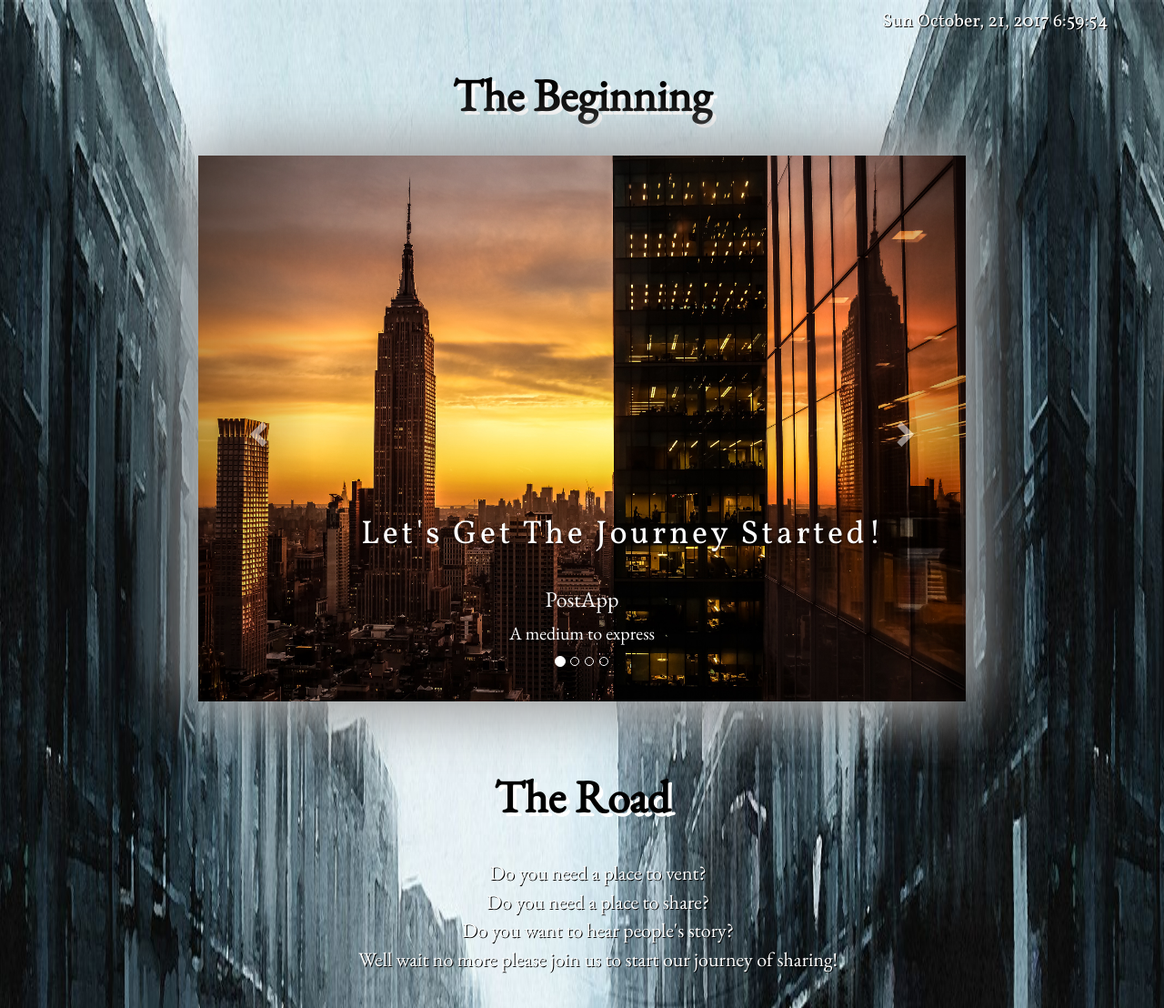
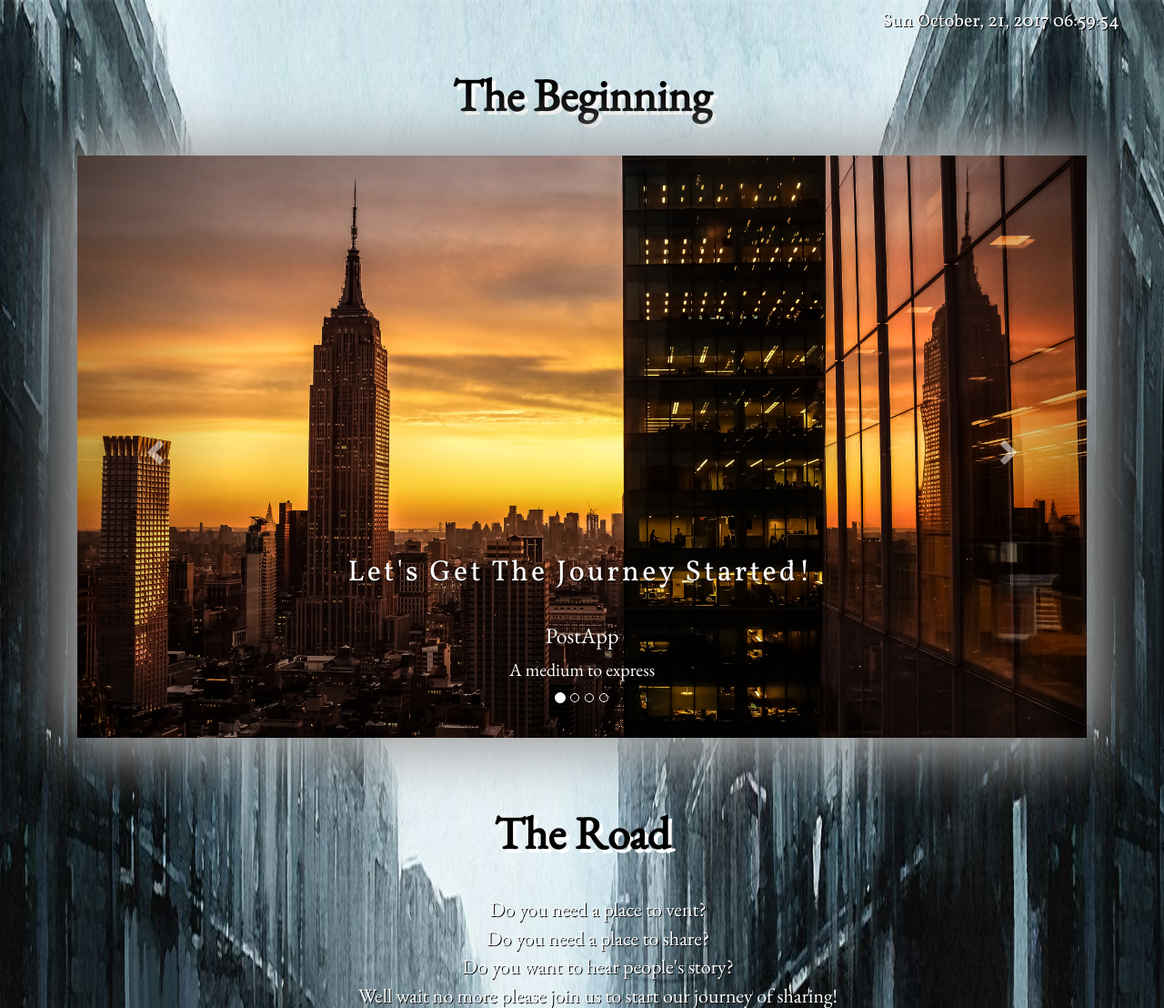
Before and after one commit to diepnn94/PostApp22, a Flask app: page / in a window 1280 px wide. Shown: the part 55-1163 px from the top of the page at 91% size. Run offline with Flask 2, Linux system fonts and the light colour scheme; some libraries are stand-ins or nearby versions.

Commit message:
fixing main page screen size

```diff
--- a/static/custom.css
+++ b/static/custom.css
@@ -25,7 +25,7 @@
 
 
 
-@media only screen and (min-width: 10px) and (max-width:319px) {
+/*@media only screen and (min-width: 10px) and (max-width:319px) {
   img{
     width: 100%;
     height:80vmax;
@@ -160,7 +160,7 @@
 
   }
 }
-
+*/
 
 .navbar.navbar-inverse{
   margin-bottom: 0;
@@ -175,8 +175,10 @@
 
 .mainSlideShow{
   width: 100%;
-  min-height: 600px;
-  max-height: 500px;
+  /*min-height: 600px;
+  max-height: 500px;*/
+  min-height: 80vh;
+  max-height: 80vh;
 }
 
 .font{
@@ -230,7 +232,9 @@ table.maingallery tbody tr td img{
   white-space: nowrap; /* Keeps the content on a single line */
   margin: 0 auto; /* Gives that scrolling effect as the typing happens */
   letter-spacing: .10em; /* Adjust as needed */
-  width: 16.5em;
+  /*width: 16.5em;*/
+  font-size: 2.5vw;
+  width: 42vw;
   display: inline-block;
   animation:
     typing 7s steps(29, end),
@@ -241,7 +245,8 @@ table.maingallery tbody tr td img{
 /* The typing effect */
 @keyframes typing {
   from { width: 0 }
-  to { width: 16.5em}
+  /*to { width: 16.5em}*/
+  to { width: 42vw}
 }
 
 /* The typewriter cursor effect */
--- a/static/responsiveElement.js
+++ b/static/responsiveElement.js
@@ -7,9 +7,19 @@ function updateClock(){
   var month = monthList[currentTime.getMonth()];
   var year = currentTime.getFullYear();
   var day = dayList[currentTime.getDay()];
-  var hour = currentTime.getHours();
-  var min = currentTime.getMinutes();
-  var sec = currentTime.getSeconds();
+  var hour = currentTime.getHours().toString();
+  var min = currentTime.getMinutes().toString();
+  var sec = currentTime.getSeconds().toString();
+  if (hour.length ==1){
+    hour = "0" + hour;
+  }
+  if (min.length ==1){
+    min = "0" + min;
+  }
+
+  if (sec.length ==1){
+    sec = "0" + sec;
+  }
   var time = day+" " +month+ ", " + date + ", "+year +" "+ hour +":" + min + ":"+sec;
   // var dateString =  currentTime.getDate() + " " +currentTime.getMonth() + " " +
   // currentTime.getHours() + ":" +currentTime.getMinutes() + ":"
@@ -95,7 +105,6 @@ function postControl(name){
 
 
 function postMessage(name){
-  // var date = new Date();
   var currentTime = new Date();
   var dayList = ["Mon", "Tue", "Wed", "Thu", "Fri", "Sat", "Sun"];
   var monthList = [ "January", "February", "March", "April", "May", "June", "July", "August", "September", "October", "November", "December" ];
@@ -103,19 +112,23 @@ function postMessage(name){
   var month = monthList[currentTime.getMonth()];
   var year = currentTime.getFullYear();
   var day = dayList[currentTime.getDay()];
-  var hour = currentTime.getHours();
-  var min = currentTime.getMinutes();
-  var sec = currentTime.getSeconds();
+  var hour = currentTime.getHours().toString();
+  var min = currentTime.getMinutes().toString();
+  var sec = currentTime.getSeconds().toString();
   if (hour.length ==1){
     hour = "0" + hour;
   }
   if (min.length ==1){
     min = "0" + min;
   }
+
   if (sec.length ==1){
     sec = "0" + sec;
   }
   var time = day+" " +month+ ", " + date + ", "+year +" "+ hour +":" + min + ":"+sec;
+  // var dateString =  currentTime.getDate() + " " +currentTime.getMonth() + " " +
+  // currentTime.getHours() + ":" +currentTime.getMinutes() + ":"
+  // +currentTime.getSeconds() ;
   var content = $("#content").val()
   if (content.length > 0){
   $.ajax({
--- a/templates/main.html
+++ b/templates/main.html
@@ -64,9 +64,9 @@
       <br>
     </div>
 
-    <div class="row">
-      <div class="col-sm-1 col-md-2 col-lg-2"></div>
-      <div class="col-sm-10 col-md-8 col-lg-8">
+    <div class="container">
+      <!-- <div class="col-sm-1 col-md- col-lg-2"></div> -->
+      <div class="col-sm-12 col-md-12 col-lg-12">
         <div id="mainSlideShow" class="carousel slide" data-interval="10000" data-ride="carousel">
           <!--Indicators  -->
           <ol class="carousel-indicators">
@@ -135,7 +135,7 @@
           </a>
         </div>
       </div>
-      <div class="col-sm-1 col-md-2 col-lg-2"></div>
+      <!-- <div class="col-sm-1 col-md-2 col-lg-2"></div> -->
     </div>
 
     <div id="galleryControl">
@@ -195,13 +195,13 @@
     </div>
     <br><br>
 
-    <div class="col-lg-offset-10 col-md-2 col-lg-offset-10 col-lg-2" >
+    <!-- <div class="col-lg-offset-10 col-md-2 col-lg-offset-10 col-lg-2" >
       <li><a href="{{ url_for('account', option='login') }}"><span class="glyphicon glyphicon-arrow-right" style="font-size:100px;color:rgba(55, 87, 80, 0.88);text-shadow: 5px 5px black;"></span></a></li>
     </div>
     <div class="col-lg-offset-10 col-md-2 col-lg-offset-10 col-lg-2" style="color:white;">
       <p>Let's login to start!</p>
     </div>
-    <br><br>
+    <br><br> -->
 
 
 
```
Also changed, not shown: static/galaxy1.jpg (deleted), static/galaxy2.jpg (deleted), static/galaxy3.jpg (deleted), static/galaxy4.jpg (deleted), static/galaxy5.jpg (deleted).
